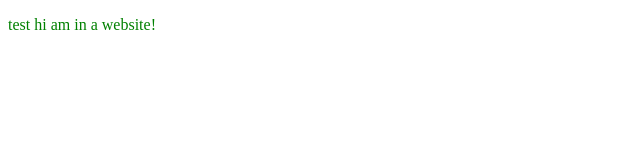
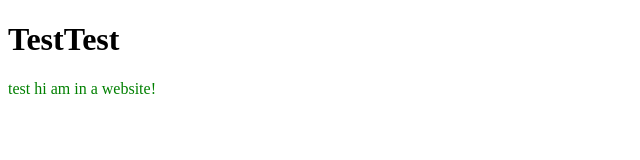
Before and after one commit to kimlamwalls/Assignments, a plain HTML site: page index.html in a window 1280 px wide. Shown: the whole page, without its empty margins (0-640 px from the left). Drawn offline with Linux system fonts and the light colour scheme.

Commit message:
Update index.html

```diff
--- a/index.html
+++ b/index.html
@@ -5,6 +5,7 @@
     <meta charset="UTF-8">
   </head>
   <body>
+    <h1>TestTest</h1>
     <p title="This is some website content!" style= "color:green;"> test hi am in a website!</p>
 
   </body>
```
